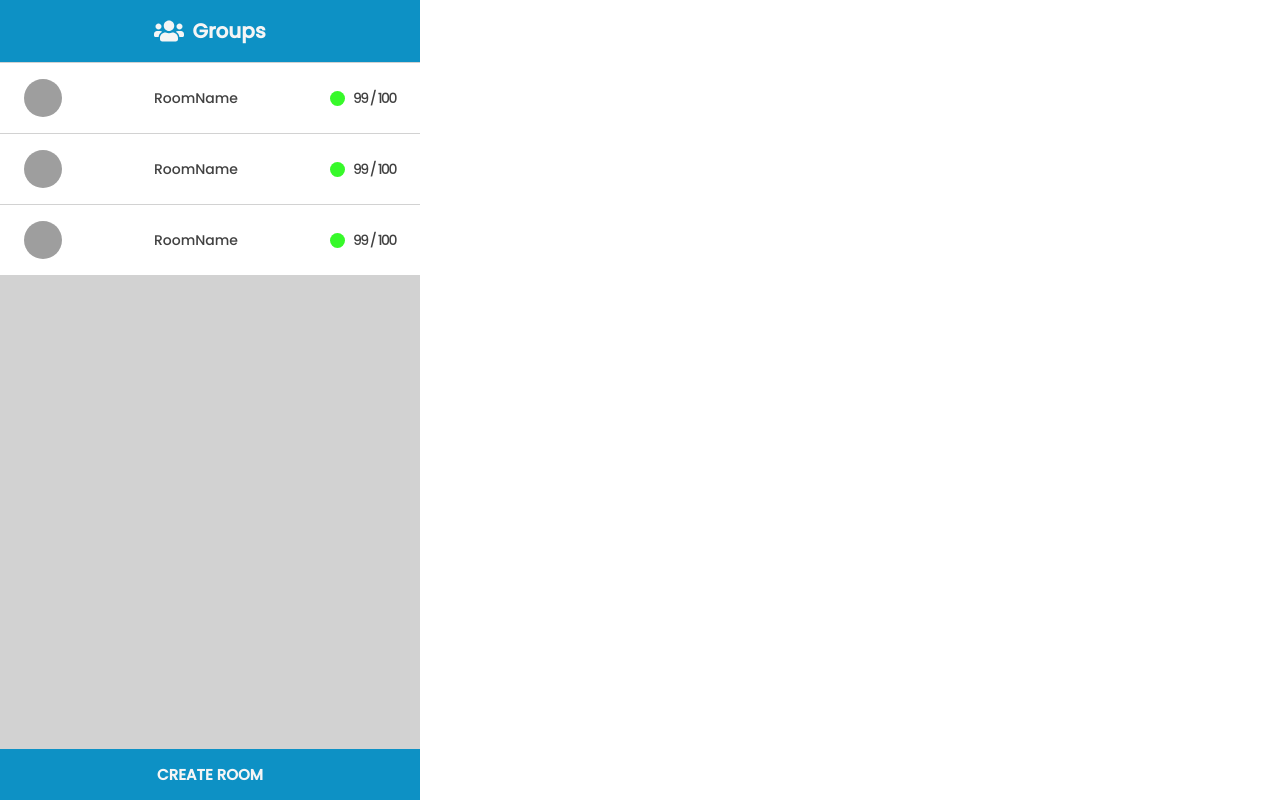
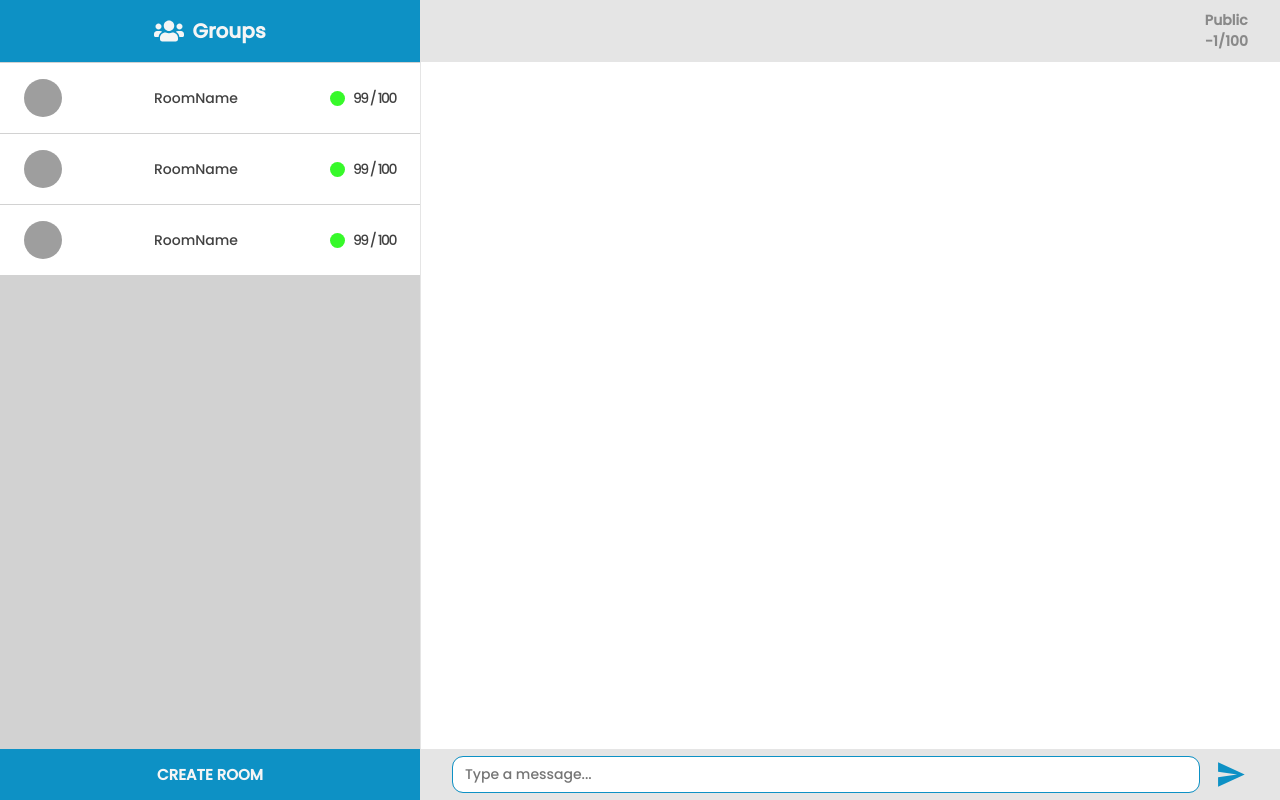
Before and after one commit to Practicas-senaSOFT/sockets, a React (Vite) app in the folder Client/: page / in a window 1280 px wide. Built offline with nearby package versions, Linux system fonts and the light colour scheme; no server answers; grey boxes are pictures that could not be loaded.

Commit message:
paso de informacion por parametros y emit de socket via front

```diff
--- a/Client/package.json
+++ b/Client/package.json
@@ -15,6 +15,7 @@
     "sass": "^1.54.4",
     "socket.io-client": "^4.5.1",
     "styled-components": "^5.3.5",
+    "uuidv4": "^6.2.13",
     "uWebSockets.js": "github:uNetworking/uWebSockets.js#v20.4.0"
   },
   "devDependencies": {
--- a/Client/src/Components/Layout/ChatRoom/ChatRoom.jsx
+++ b/Client/src/Components/Layout/ChatRoom/ChatRoom.jsx
@@ -3,24 +3,28 @@ import "./ChatRoom.scss";
 import { IoMdSend } from "react-icons/io";
 import socket from "../../../WebSockets";
 import UserContext from "../../../UserProvider";
-import { Socket } from "socket.io-client";
+import { v4 as uuid } from "uuid";
 
 export const ChatRoom = () => {
   const { user } = React.useContext(UserContext);
 
-  const [chatLoad, setChatLoad] = React.useState(false);
-
-  React.useEffect(() => {
-    if (user.room !== -1) {
-      setChatLoad(true);
-    }
-  }, [user]);
+  const [chatLoad, setChatLoad] = React.useState(true);
 
   const [message, setMessage] = React.useState("");
 
-  const sendMessage = async () => {
+  const sendEvent = (event) => {
+    let charCode = event.keyCode;
+    if (charCode === 13) {
+      sendMessage();
+    }
+  };
+
+  const sendMessage = () => {
     if (message.trim() !== "") {
+      const uniqueId = uuid();
+      const smallId = uniqueId.slice(0, 8);
       let data = {
+        id: smallId,
         user: user.name,
         message: message,
         room: user.room,
@@ -29,19 +33,8 @@ export const ChatRoom = () => {
           ":" +
           new Date(Date.now()).getMinutes(),
       };
-      try {
-        await socket.emit("sendMessage", data);
-        setMessage("");
-      } catch (error) {
-        console.log(error);
-      }
-    }
-  };
-
-  const sendEvent = (event) => {
-    let charCode = event.keyCode;
-    if (charCode === 13) {
-      sendMessage();
+      socket.emit("sendMessage", data);
+      setMessage("");
     }
   };
 
@@ -73,7 +66,7 @@ export const ChatRoom = () => {
               value={message}
               onKeyDown={sendEvent}
             />
-            <IoMdSend onClick={sendMessage} className="send-icon" />
+            <IoMdSend onClick={() => sendMessage()} className="send-icon" />
           </div>
         </div>
       )}
--- a/Client/src/Components/UI/GroupCard/GroupCard.jsx
+++ b/Client/src/Components/UI/GroupCard/GroupCard.jsx
@@ -1,4 +1,4 @@
-import React, { useEffect, useContext } from "react";
+import React, { useContext } from "react";
 import {
   GroupColor,
   Overlay,
@@ -24,16 +24,10 @@ export const GroupCard = ({
   const [userName, setUserName] = React.useState("");
   const [inputPassword, setInputPassword] = React.useState("");
 
-  const joinPrivateRoom = () => {
-    try {
-      if (status === "Private") {
-        if (inputPassword === inputPassword) {
-          socket.emit("joinRoom", room);
-        }
-        alert("Wrong Password");
-      }
-    } catch (error) {
-      console.log(error);
+  const sendEvent = (event) => {
+    let charCode = event.keyCode;
+    if (charCode === 13) {
+      joinRoom();
     }
   };
 
@@ -88,6 +82,7 @@ export const GroupCard = ({
                 autoFocus
                 placeholder="UserName"
                 onChange={(e) => setUserName(e.target.value)}
+                onKeyUp={sendEvent}
               />
               {status === "private" && (
                 <input
@@ -98,7 +93,7 @@ export const GroupCard = ({
               )}
             </div>
 
-            <button onClick={joinRoom}>go to Room</button>
+            <button onClick={joinRoom} >go to Room</button>
           </div>
         </Overlay>
       )}
```
Also changed, not shown: 2 other files (tests, documents, lock files or other folders).
